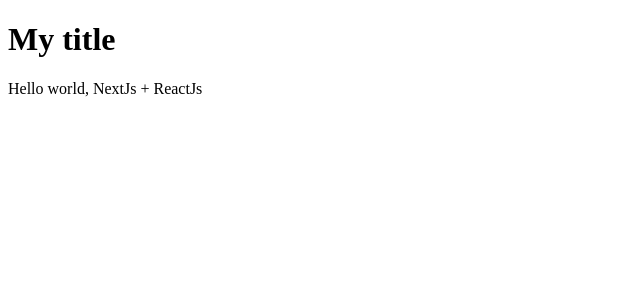
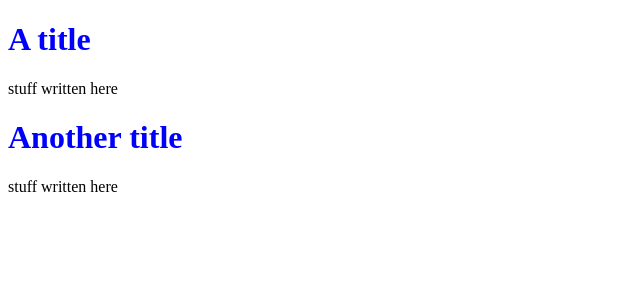
Before and after one commit to dlopeiro/react-nextjs-study, a Next.js app: page / in a window 1280 px wide. Shown: the top 300 px of the page, without its empty margins (0-640 px from the left). Built offline with nearby package versions, Linux system fonts and the light colour scheme.

Commit message:
created styles to title using children

```diff
--- a/pages/index.jsx
+++ b/pages/index.jsx
@@ -3,8 +3,10 @@
 function HomePage () {
     return (
         <div>
-            <Title />
-            Hello world, NextJs + ReactJs
+            <Title>A title</Title>
+            <p>stuff written here</p>
+            <Title>Another title</Title>
+            <p>stuff written here</p>
         </div>
     )
 }
--- a/src/components/title/title.jsx
+++ b/src/components/title/title.jsx
@@ -1,8 +1,10 @@
+import styles from './title.module.css'
 
-
-function Title () {
+function Title (props) {
     return (
-        <h1>My title</h1>
+        <h1 className={styles.title}>
+            {props.children}
+        </h1>
     )
 }
 
--- /dev/null
+++ b/src/components/title/title.module.css
@@ -0,0 +1,3 @@
+.title {
+    color: blue;
+}
```
